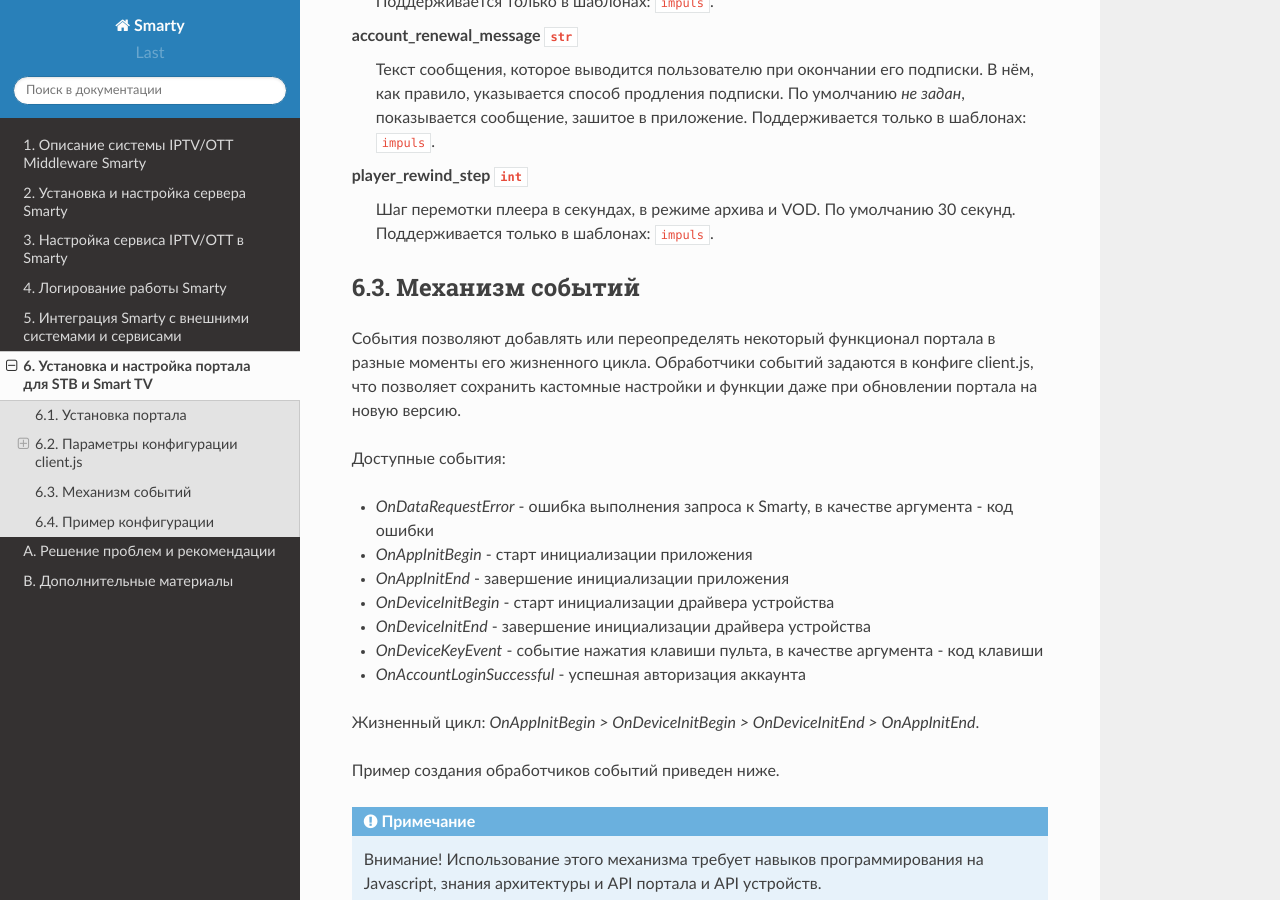
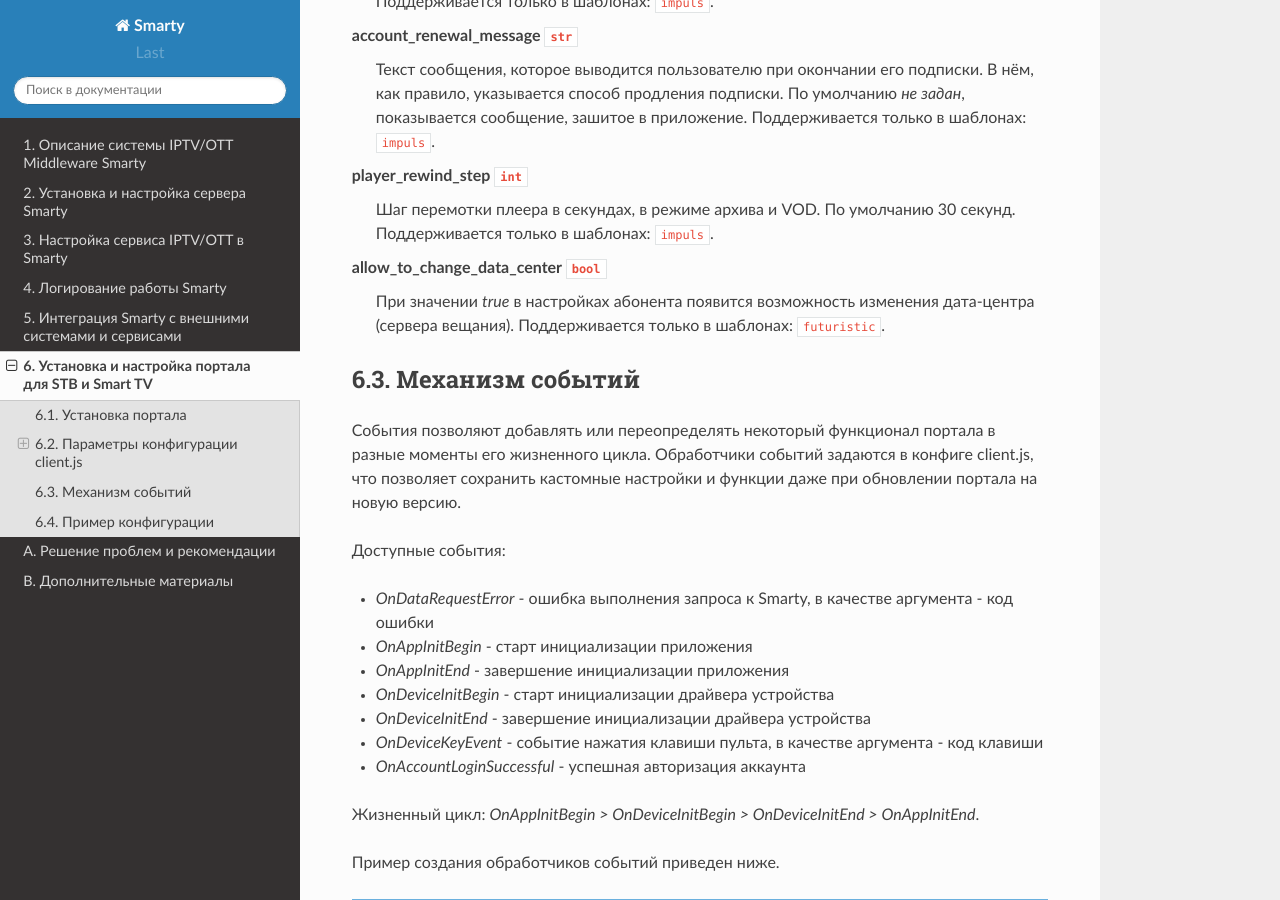
Before and after one commit to sergey-yakovlev/smarty-docs, a Sphinx documentation site: the page built from source/portal_setup.rst, in a window 1280 px wide and 900 px high, scrolled down 5997 px. Built offline with Sphinx 7.4.7 and the Read the Docs theme 2.0.0, drawn with Linux system fonts in a browser that asks for light colours.

Commit message:
allow_to_change_data_center

```diff
--- a/source/portal_setup.rst
+++ b/source/portal_setup.rst
@@ -295,6 +295,10 @@ player_rewind_step ``int``
     Шаг перемотки плеера в секундах, в режиме архива и VOD. По умолчанию 30 секунд.
     Поддерживается только в шаблонах: ``impuls``.
 
+allow_to_change_data_center ``bool``
+    При значении *true* в настройках абонента появится возможность изменения дата-центра (сервера вещания).
+    Поддерживается только в шаблонах: ``futuristic``.
+
 
 .. _portal_event_system:
 
```
